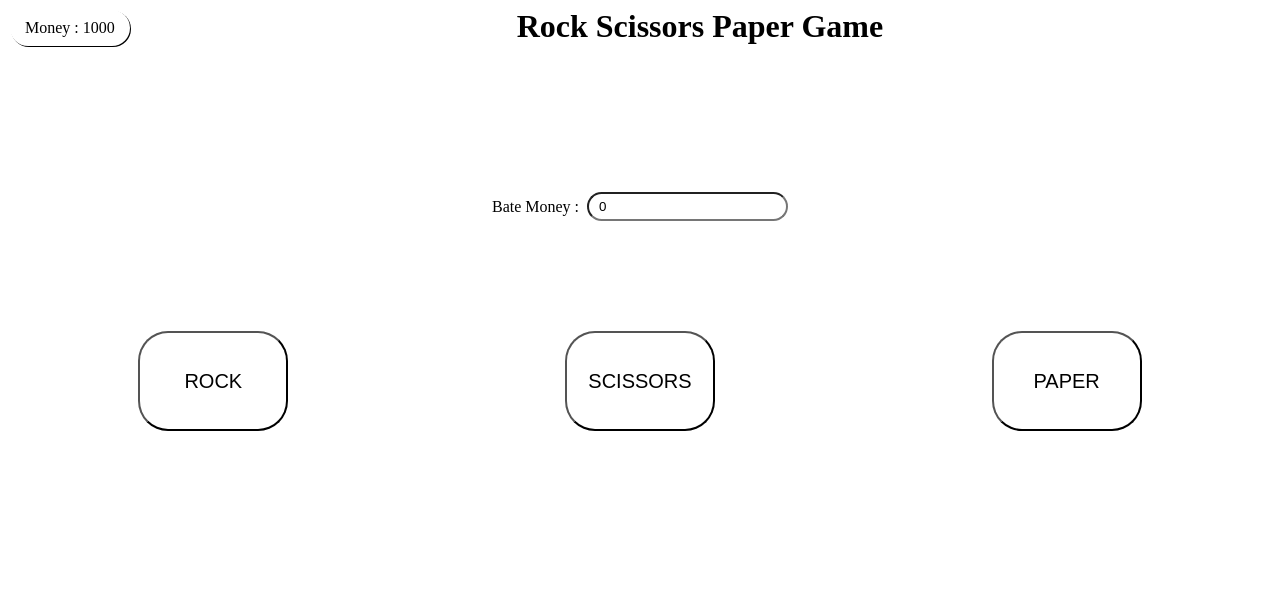
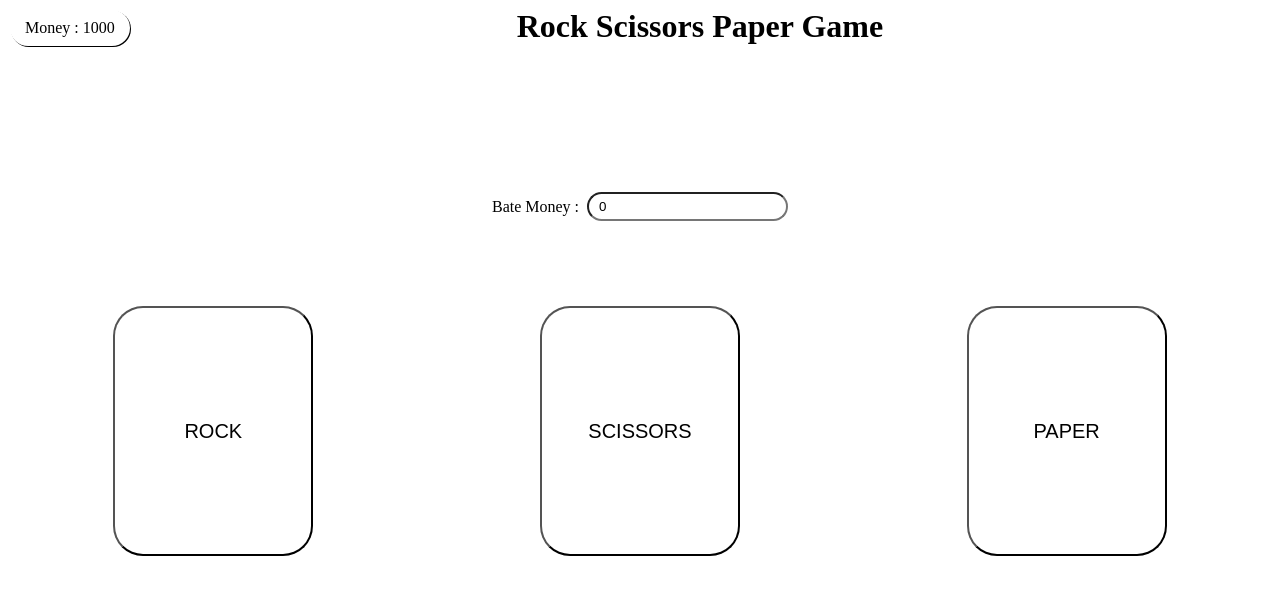
Before and after one commit to seungw0o/rsp-game, a plain HTML site: page index.html in a window 1280 px wide. Drawn offline with Linux system fonts and the light colour scheme.

Commit message:
선택지 스타일 수정
2024/05/19

```diff
--- a/style.css
+++ b/style.css
@@ -34,9 +34,10 @@
 
 .dack {
   border-radius: 30px;
-  width: 150px;
-  height: 100px;
+  width: 200px;
+  height: 250px;
   font-size: 20px;
+  margin-top: 100px;
   cursor: pointer;
   background-color: transparent;
 }
```
